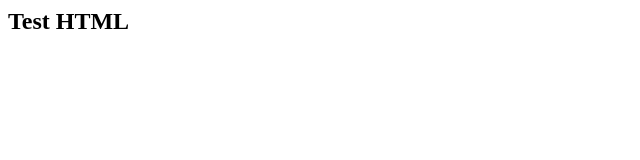
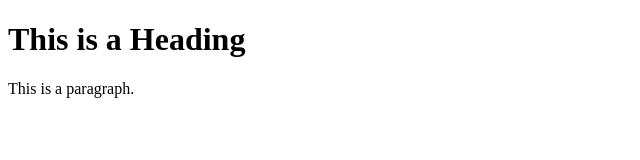
Before and after one commit to utkarsh2007/utkarsh2007.github.io, a plain HTML site: page index.html in a window 1280 px wide. Shown: the whole page, without its empty margins (0-640 px from the left). Drawn offline with Linux system fonts and the light colour scheme.

Commit message:
Update index.html

```diff
--- a/index.html
+++ b/index.html
@@ -1,7 +1,12 @@
+<!DOCTYPE html>
 <html>
-  <head>
-    <h2> Test HTML </h2>
-  </head>
-  <body>
-  </body>
+<head>
+<title>Page Title</title>
+</head>
+<body>
+
+<h1>This is a Heading</h1>
+<p>This is a paragraph.</p>
+
+</body>
 </html>
```
